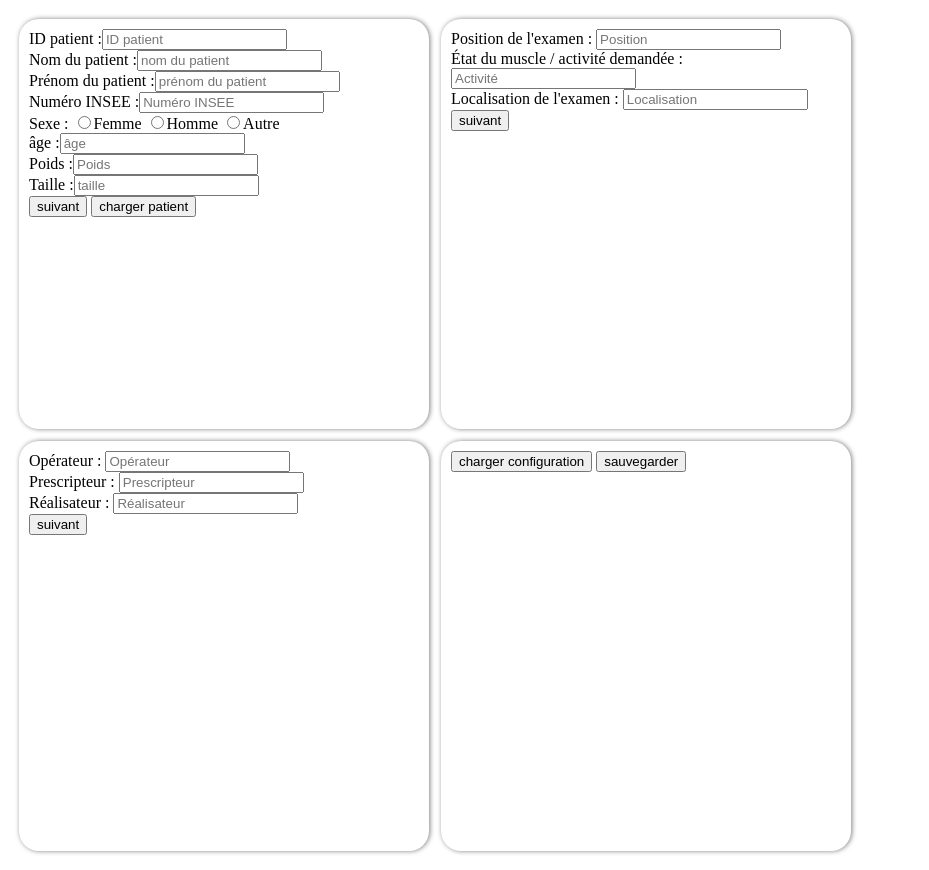
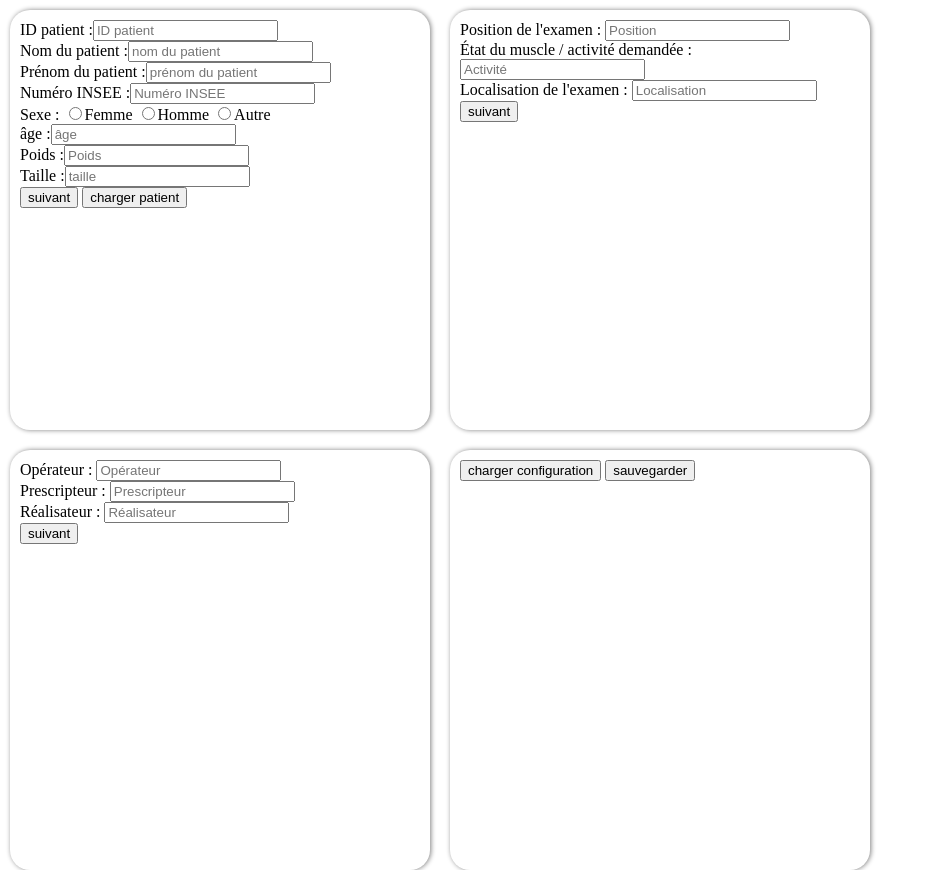
Before and after one commit to A-Louarn/DICOM, a PHP site: page / in a window 1280 px wide. Shown: the whole page, without its empty margins (0-929 px from the left). Run offline with PHP 8.4, Linux system fonts and the light colour scheme.

Commit message:
changed from table design to CSS design & removed unnecessary code replication

```diff
--- /dev/null
+++ b/UI.css
@@ -0,0 +1,33 @@
+.reglagebox
+{
+    width:400px;
+    height:400px;
+
+    position: absolute;
+
+    border-radius: 20px;
+
+    box-shadow: 1px 0px 5px gray;
+
+    padding: 10px;
+}
+
+.leftcolumn
+{
+    left: 10px;
+}
+
+.rightcolumn
+{
+    left: 450px;
+}
+
+.toprow
+{
+    top: 10px;
+}
+
+.bottomrow
+{
+    top: 450px;
+}
--- a/index.php
+++ b/index.php
@@ -1,12 +1,12 @@
 <!DOCTYPE html>
 <html>
     <head>
+        <title>DICOM - utilisateur</title>
+        <link rel="stylesheet" href="./UI.css" />
     </head>
     <body>
         <form>
-            <table cellspacing="10px"><tbody><tr>
-                <td><div style="width:400px; height:400px;border-radius:20px 20px 20px 20px; -moz-border-radius: 50px;box-shadow:1px 0px 5px gray;-moz-box-shadow:Gray 1px 0px 5px;padding-left:10px; padding-top:10px">
-            <div id="reglagesPatient">
+            <div id="reglagesPatient" class="reglagebox leftcolumn toprow">
                 <label for="id-patient">ID patient :</label><input type="text" id="id-patient" name="id-patient" placeholder="ID patient" /><br />
                 <label for="nom-patient">Nom du patient :</label><input type="text" id="nom-patient" name="nom-patient" placeholder="nom du patient" /><br />
                 <label for="prenom-patient">Pr&eacute;nom du patient :</label><input type="text" id="prenom-patient" name="prenom-patient" placeholder="pr&eacute;nom du patient" /><br />
@@ -20,9 +20,7 @@
                 <input type="button" value="suivant"/>
                 <input type="button" value="charger patient"/>
             </div>
-                </div></td>
-                <td><div style="width:400px; height:400px;border-radius:20px 20px 20px 20px; -moz-border-radius: 50px;box-shadow:1px 0px 5px gray;-moz-box-shadow:Gray 1px 0px 5px;padding-left:10px; padding-top:10px">
-            <div id="reglagesExamen">
+            <div id="reglagesExamen" class="reglagebox rightcolumn toprow">
                 <label for="position-examen">Position de l'examen :</label>
                     <input type="text" id="position-examen" list="liste-positions-examen" placeholder="Position"/>
                     <datalist id="liste-positions-examen">
@@ -48,9 +46,7 @@
                     <br />
                 <input type="button" value="suivant"/>
             </div>
-                </div></td></tr>
-                <tr><td><div style="width:400px; height:400px;border-radius:20px 20px 20px 20px; -moz-border-radius: 50px;box-shadow:1px 0px 5px gray;-moz-box-shadow:Gray 1px 0px 5px;padding-left:10px; padding-top:10px">
-            <div id="reglagesMedecins">
+            <div id="reglagesMedecins" class="reglagebox leftcolumn bottomrow">
                 <label for="operateur">Op&eacute;rateur :</label>
                     <input type="text" id="operateur" list="liste-operateur" placeholder="Op&eacute;rateur"/>
                     <datalist id="liste-operateur">
@@ -74,13 +70,10 @@
                     <br />
                 <input type="button" value="suivant"/>
             </div>
-                </div></td>
-                <td><div style="width:400px; height:400px;border-radius:20px 20px 20px 20px; -moz-border-radius: 50px;box-shadow:1px 0px 5px gray;-moz-box-shadow:Gray 1px 0px 5px;padding-left:10px; padding-top:10px">
-            <div id="sauvegarder">
+            <div id="sauvegarder" class="reglagebox rightcolumn bottomrow">
                 <input type="button" value="charger configuration"/>
                 <input type="button" value="sauvegarder"/>
             </div>
-                </div></td></tr></tbody></table>
         </form>
     </body>
 </html>
```
Also changed, not shown: admin.php (+6 -13 lines).
